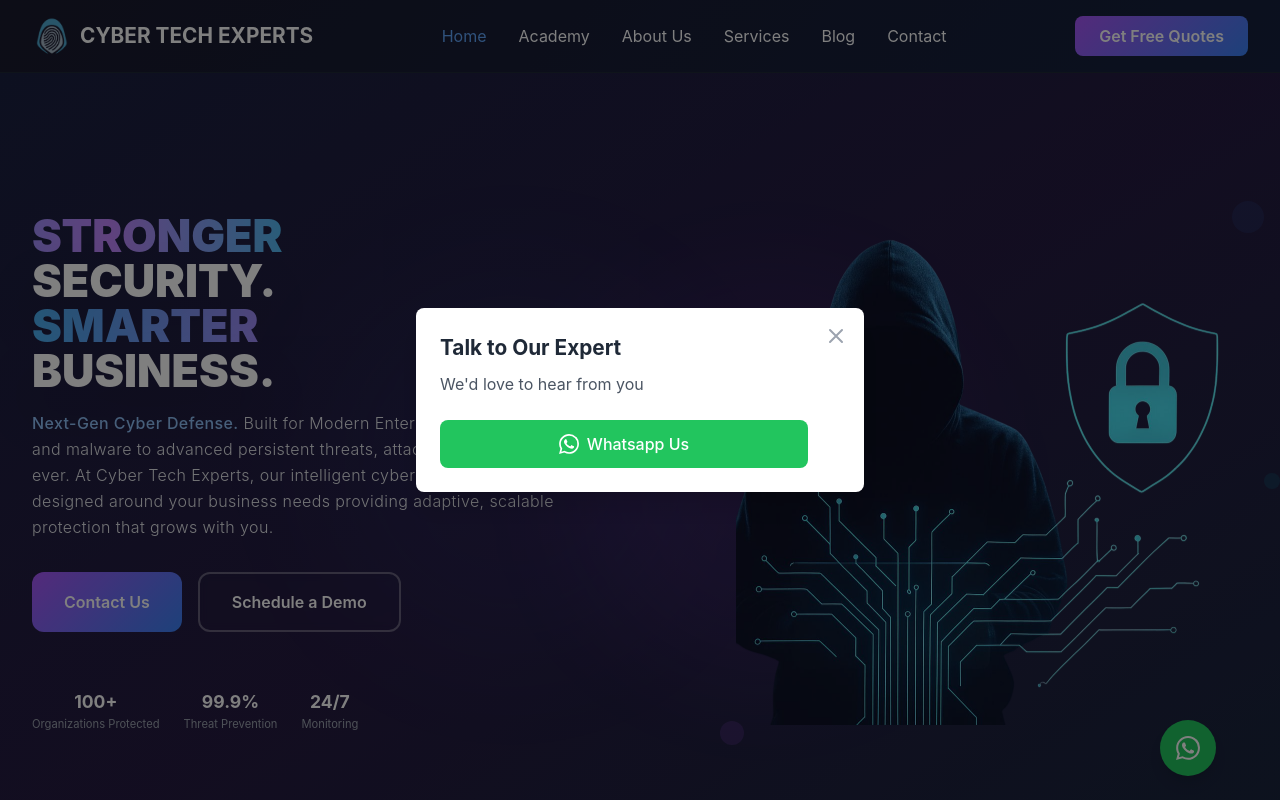
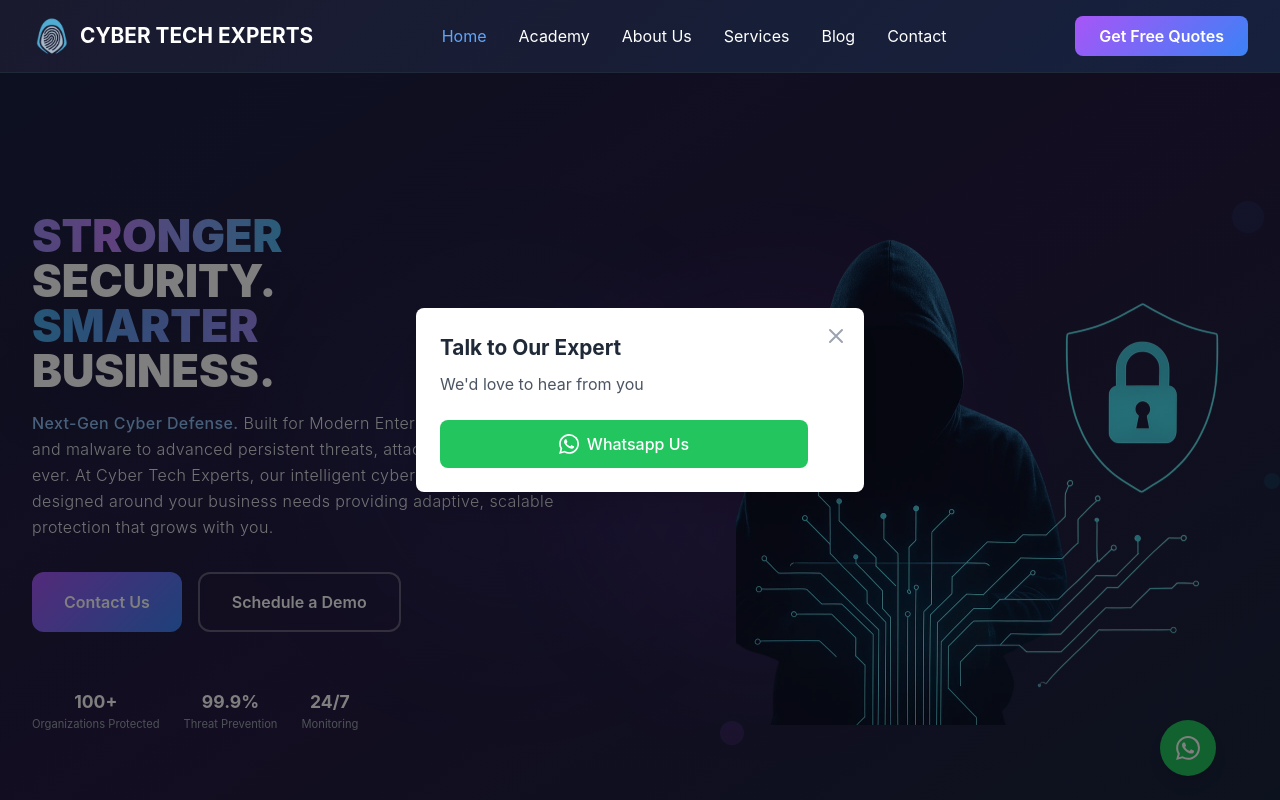
Before and after one commit to Bala-mani-sankar-dharmavarapu/cybertech-experts, a React (Create React App) app: page / in a window 1280 px wide. Shown: the top 800 px of the page. Built offline with nearby package versions, Linux system fonts and the light colour scheme.

Commit message:
made changes for download button overlapping with header changes

```diff
--- a/src/components/Header.tsx
+++ b/src/components/Header.tsx
@@ -43,7 +43,7 @@
   };
 
   return (
-    <header className="bg-gradient-dark backdrop-blur-md border-b border-gray-800 sticky top-0 z-50">
+    <header className="bg-gradient-dark backdrop-blur-md border-b border-gray-800 sticky top-0 z-[100]">
       <div className="max-w-7xl mx-auto px-4 sm:px-6 lg:px-8">
         <div className="flex justify-between items-center py-4">
           {/* Logo */}
```
